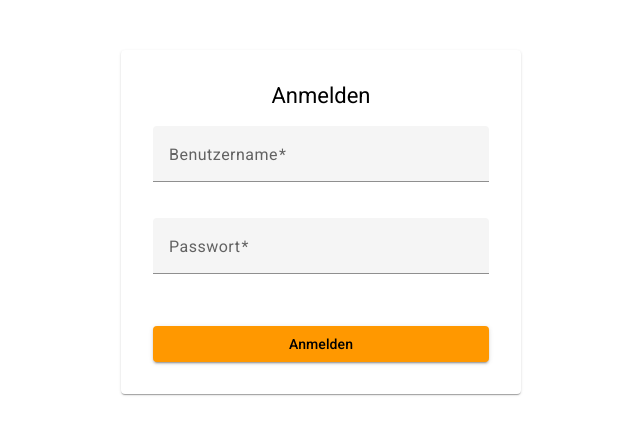
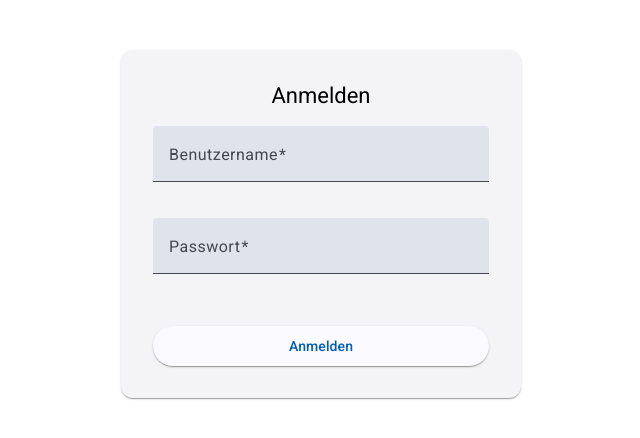
Before and after one commit to rapbru/cas-fee-project2-gravox, an Angular app in the folder frontend/: page /login in a window 1280 px wide. Shown: the top 438 px of the page, without its empty margins (319-959 px from the left). Built offline with nearby package versions, Linux system fonts and the light colour scheme.

Commit message:
Comment out custom theme definitions in styles.scss

```diff
--- a/frontend/src/styles.scss
+++ b/frontend/src/styles.scss
@@ -6,8 +6,8 @@
 $orange-primary: mat.m2-define-palette(mat.$m2-orange-palette);
 $accent: mat.m2-define-palette(mat.$m2-grey-palette);
 
-$custom-theme: mat.m2-define-light-theme($orange-primary, $accent);
-@include mat.all-component-themes($custom-theme);
+// $custom-theme: mat.m2-define-light-theme($orange-primary, $accent);
+// @include mat.all-component-themes($custom-theme);
 
 .mat-toolbar {
   background-color: white;
```
